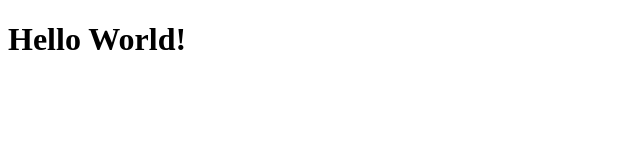
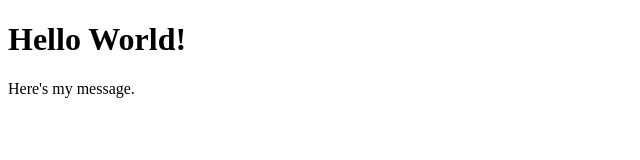
Before and after one commit to DavidRepasky/git-test, a plain HTML site: page index.html in a window 1280 px wide. Shown: the whole page, without its empty margins (0-640 px from the left). Drawn offline with Linux system fonts and the light colour scheme.

Commit message:
Second Commit

```diff
--- a/index.html
+++ b/index.html
@@ -5,5 +5,6 @@
     </head>
     <body>
         <h1>Hello World!</h1>
+        <p>Here's my message.</p>
     </body>
 </html>
```
